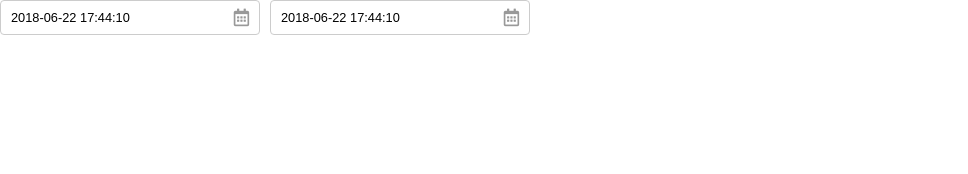
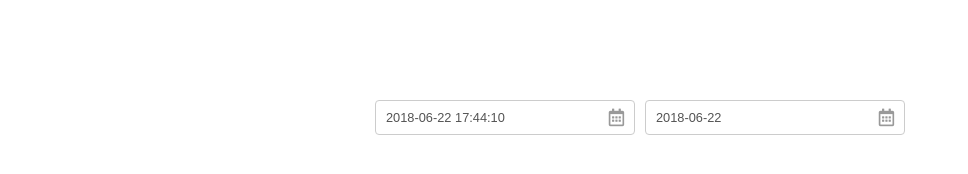
Before and after one commit to 1987showsun/Datetime-component-by-React-dev, a React app: page / in a window 1280 px wide. Shown: the whole page, without its empty margins (0-968 px from the left). Built offline with nearby package versions, Linux system fonts and the light colour scheme.

Commit message:
change date file name to calendar move calendar to calendar file edit tiemSwitch show and hide input time add datetime input tag disabled

```diff
--- a/app/calendar.scss
+++ b/app/calendar/calendar.scss
@@ -1,23 +1,3 @@
-ul{
-    list-style-type: none;
-}
-
-*{
-    -webkit-text-size-adjust: none;
-    text-size-adjust: none;
-    -webkit-box-sizing: border-box;
-    -moz-box-sizing: border-box;
-    box-sizing: border-box;
-    -moz-user-select: auto;
-    -webkit-user-select: auto;
-    margin: 0px;
-    padding: 0px;
-}
-body {
-    font-family       : sans-serif;
-    font-size: 100%;
-}
-
 .calendar-wrap{
     width        : 260px;
     display      : flex;
@@ -61,6 +41,10 @@ body {
             font-size       : 1.1em;
             align-items     : center;
             justify-content : center;
+            cursor          : pointer;
+        }
+        .datetimeInput{
+            cursor: pointer;
         }
     }
     .calendar-wrap-con{
--- a/app/date/index.js
+++ b/app/calendar/index.js
@@ -1,11 +1,13 @@
 import React,{ Component }                            from 'react';
+
+import './calendar.scss';
 
 export default class Datetime extends React.Component{
 
     constructor (props) {
         super(props);
         this.state = {
-          tiemSwitch           : props.tiemSwitch || false,
+          tiemSwitch           : props.tiemSwitch || "false",
           calendarWrapConState : "close",
           nowYear              : dateAction().nowYear,
           nowMonth             : dateAction().nowMonth,
@@ -27,7 +29,7 @@ export default class Datetime extends React.Component{
               day                  : dateAction().nowDate
             },
             date                 : `${dateAction().nowYear}-${dateAction().nowMonth}-${dateAction().nowDate}`,
-            value                : props.startDate || `${dateAction().nowYear}-${dateAction().nowMonth}-${dateAction().nowDate} ${dateAction().nowHrs}:${dateAction().nowMin}:${dateAction().nowSec}`
+            value                : props.startDate || setDate( props.tiemSwitch || "false" ),
           }
         }
     }
@@ -50,8 +52,6 @@ export default class Datetime extends React.Component{
         }
       })
     }
-
-
 
     getMonthAllDate(nowYear,nowMonth,nowDate){
         let lastMonthTotalDay   = new Date(nowYear, nowMonth-1 , 0).getDate();
@@ -147,12 +147,15 @@ export default class Datetime extends React.Component{
         let selectedMin      = String(inputSet['time']['min']).length<2?  `0${inputSet['time']['min']}`  : `${inputSet['time']['min']}`;
         let selectedSec      = String(inputSet['time']['sec']).length<2?  `0${inputSet['time']['sec']}`  : `${inputSet['time']['sec']}`;
 
-
-        inputSet['date']     = `${selectedYear}-${selectedMonth}-${selectedDate}`;
-        inputSet['value']    = `${selectedYear}-${selectedMonth}-${selectedDate} ${selectedHrs}:${selectedMin}:${selectedSec}`;
         inputSet['dateArray']['year']     = `${selectedYear}`;
         inputSet['dateArray']['month']    = `${selectedMonth}`;
         inputSet['dateArray']['day']      = `${selectedDate}`;
+        inputSet['date']     = `${selectedYear}-${selectedMonth}-${selectedDate}`;
+        if( this.state.tiemSwitch=="true" ){
+          inputSet['value']    = `${selectedYear}-${selectedMonth}-${selectedDate} ${selectedHrs}:${selectedMin}:${selectedSec}`;
+        }else{
+          inputSet['value']    = `${selectedYear}-${selectedMonth}-${selectedDate}`;
+        }
 
         nowPageMonthDate.map((nowPageMonthDateItem,i)=>{
           if( nowPageMonthDateItem['year']==item['year'] && nowPageMonthDateItem['month']==item['month'] && nowPageMonthDateItem['date']==item['date'] ){
@@ -222,7 +225,7 @@ export default class Datetime extends React.Component{
             <div className="calendar-wrap" ref={(input) => {this.focusInput = input}} onClick={this.calendarWrapConState.bind(this,"open")}>
 
                 <div className="input-box">
-                  <input type="text" name={this.state.inputSet['name']} value={this.state.inputSet['value']} onClick={this.handleClick.bind(this)} onChange={this.handleChange.bind(this)} />
+                  <input type="text" className="datetimeInput" name={this.state.inputSet['name']} value={this.state.inputSet['value']} onClick={this.handleClick.bind(this)} onChange={this.handleChange.bind(this)} disabled/>
                   <span className="input-box-icon far fa-calendar-alt"></span>
                 </div>
 
@@ -255,7 +258,7 @@ export default class Datetime extends React.Component{
                     }
                     </ul>
                     {
-                      this.state.tiemSwitch &&
+                      this.state.tiemSwitch=="true" &&
                         <ul className="time">
                           <li>
                               <div className="input-box">
@@ -314,6 +317,14 @@ const dateAction = () => {
     }
 }
 
+const setDate = (tiemSwitch) => {
+  if( tiemSwitch=="true" ){
+    return `${dateAction().nowYear}-${dateAction().nowMonth}-${dateAction().nowDate} ${dateAction().nowHrs}:${dateAction().nowMin}:${dateAction().nowSec}`;
+  }else{
+    return `${dateAction().nowYear}-${dateAction().nowMonth}-${dateAction().nowDate}`;
+  }
+}
+
 const calculate = (dateType,btnType,val)=>{
   let max = "00";
   let min = "00";
--- a/app/index.js
+++ b/app/index.js
@@ -3,9 +3,9 @@ import ReactDOM                                       from 'react-dom';
 import { Provider,connect }                           from 'react-redux';
 import { BrowserRouter, Route, Link, HashRouter }     from 'react-router-dom';
 
-import Datetime from './date';
+import Datetime from './calendar';
 
-import './calendar.scss';
+import './style.scss';
 
 export default class Index extends React.Component{
 
@@ -22,10 +22,10 @@ export default class Index extends React.Component{
 
   render(){
     return(
-      <div>
+      <div id="wrapper">
         <ul style={{ "display":"flex" }}>
           <li style={{ "display":"inline-flex", "marginRight":"10px" }}><Datetime tiemSwitch="true" name="startDate" value={this.test.bind(this)}/></li>
-          <li style={{ "display":"inline-flex" }}><Datetime tiemSwitch="true" name="endDate" value={this.test.bind(this)}/></li>
+          <li style={{ "display":"inline-flex" }}><Datetime tiemSwitch="false" name="endDate" value={this.test.bind(this)}/></li>
         </ul>
       </div>
     );
--- /dev/null
+++ b/app/style.scss
@@ -0,0 +1,32 @@
+ul{
+    list-style-type: none;
+}
+
+*{
+    -webkit-text-size-adjust: none;
+    text-size-adjust: none;
+    -webkit-box-sizing: border-box;
+    -moz-box-sizing: border-box;
+    box-sizing: border-box;
+    -moz-user-select: auto;
+    -webkit-user-select: auto;
+    margin: 0px;
+    padding: 0px;
+}
+
+html{
+    height: 100%;
+}
+
+body {
+    height            : 100%;
+    font-family       : sans-serif;
+    font-size         : 100%;
+    display           : flex;
+    justify-content   : center;
+}
+
+#app{
+    padding: 100px 0px 0px 0px;
+    display: flex;
+}
```
